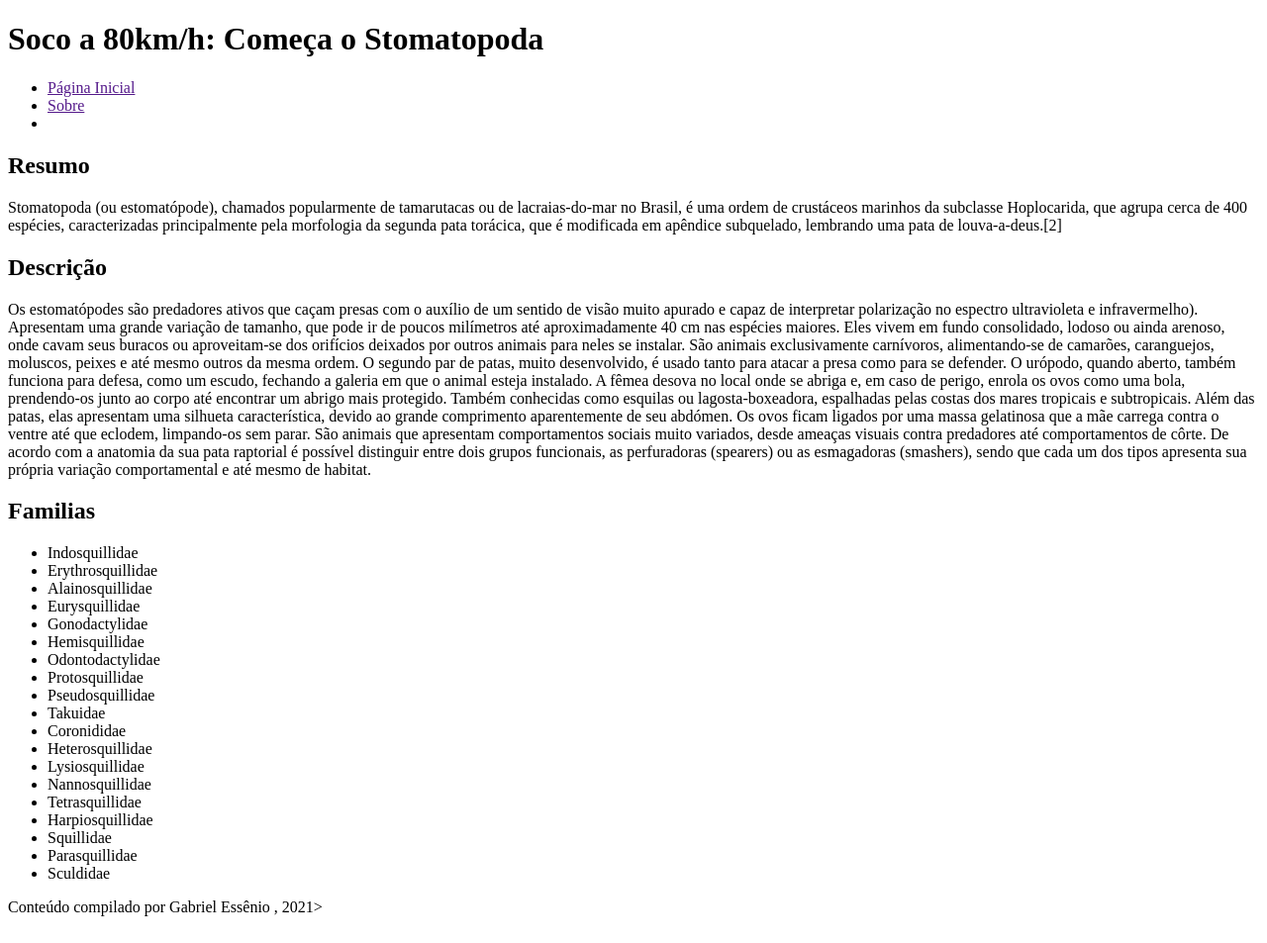
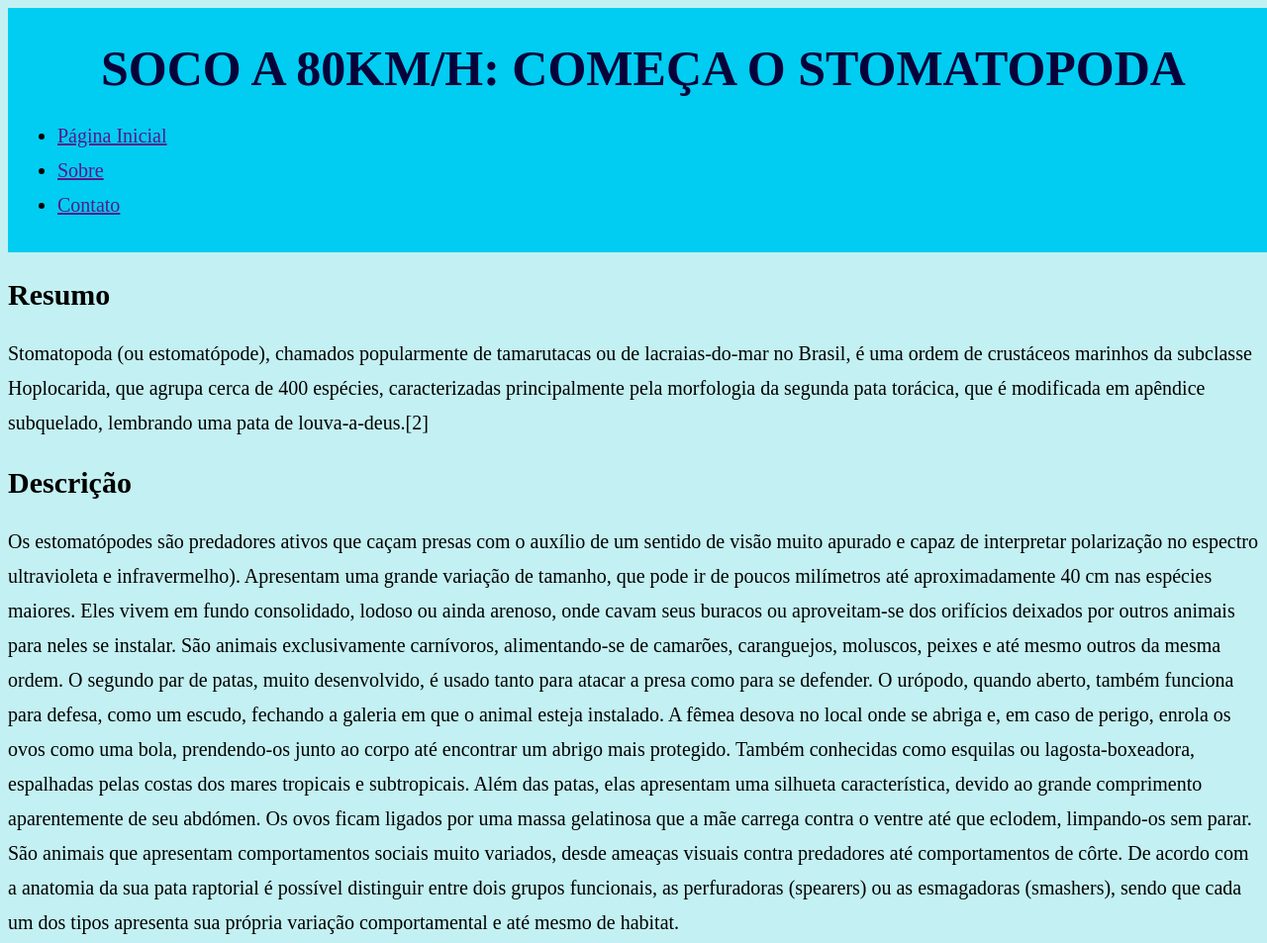
Before and after one commit to GabrielEssenio/trybe_exercises, a plain HTML site: page bloco_3/dia_4/semanticaHtml-Css/index.html in a window 1280 px wide. Shown: the top 953 px of the page at 99% size. Drawn offline with Linux system fonts and the light colour scheme.

Commit message:
Adicionando conteudo CSS à pagina

```diff
--- a/bloco_3/dia_4/semanticaHtml-Css/index.html
+++ b/bloco_3/dia_4/semanticaHtml-Css/index.html
@@ -1,11 +1,12 @@
 <!DOCTYPE html>
 <html>
   <head>
+    <link rel="stylesheet" href="style.css">
     <meta charset="UTF-8" />
     <meta name="viewport" content="width=device-width" />
   </head>
   <body>
-    <header>
+    <header class="header">
         <h1>Soco a 80km/h: Começa o Stomatopoda</h1>
 
         <nav>
@@ -17,7 +18,7 @@
                     <a href="">Sobre</a>
                 </li>
                 <li>
-                    <a href="Contato"></a>
+                    <a href="">Contato</a>
                 </li>
             </ul>
         </nav>
@@ -62,10 +63,21 @@
                 <li>Sculdidae</li>
             </ul>
         </article>
+
+        <section>
+            <h3>Referências</h3>
+            <ul>
+              <li type="square"><a
+                  href="https://pt.wikipedia.org/wiki/Stomatopoda#:~:text=Stomatopoda%20(ou%20estomat%C3%B3pode)%2C%20chamados,modificada%20em%20ap%C3%AAndice%20subquelado%2C%20lembrando"
+                  target="_blank">wikipedia</a></li>
+              <li type="square"><a href="https://www.marinespecies.org/aphia.php?p=taxdetails&id=14355" target="_blank">marinespecies</a></li>
+            </ul>
+          </section>
+
     </main>
 
     <footer>
-        Conteúdo compilado por Gabriel Essênio , 2021>
+        Conteúdo compilado por Gabriel Essênio , 2021
     </footer>
   </body>
 </html>
--- a/bloco_3/dia_4/semanticaHtml-Css/style.css
+++ b/bloco_3/dia_4/semanticaHtml-Css/style.css
@@ -0,0 +1,26 @@
+body {
+    font-family:'Times New Roman', Times, serif;
+    font-size: 20px;
+    line-height: 35px;
+    background-color: rgba(46, 205, 211, 0.282);
+  }
+
+
+  nav {
+    text-align: left;
+  }
+
+  h1 {
+    font-size: 50px;
+    text-align: center;
+    text-transform: uppercase;
+    color: rgb(7, 3, 58);
+    display: block;
+  }
+
+  .header {
+    background-color: rgb(0, 205, 241);
+    margin: 0px;
+    padding: 10px;
+    width: 100%;
+  }
```
